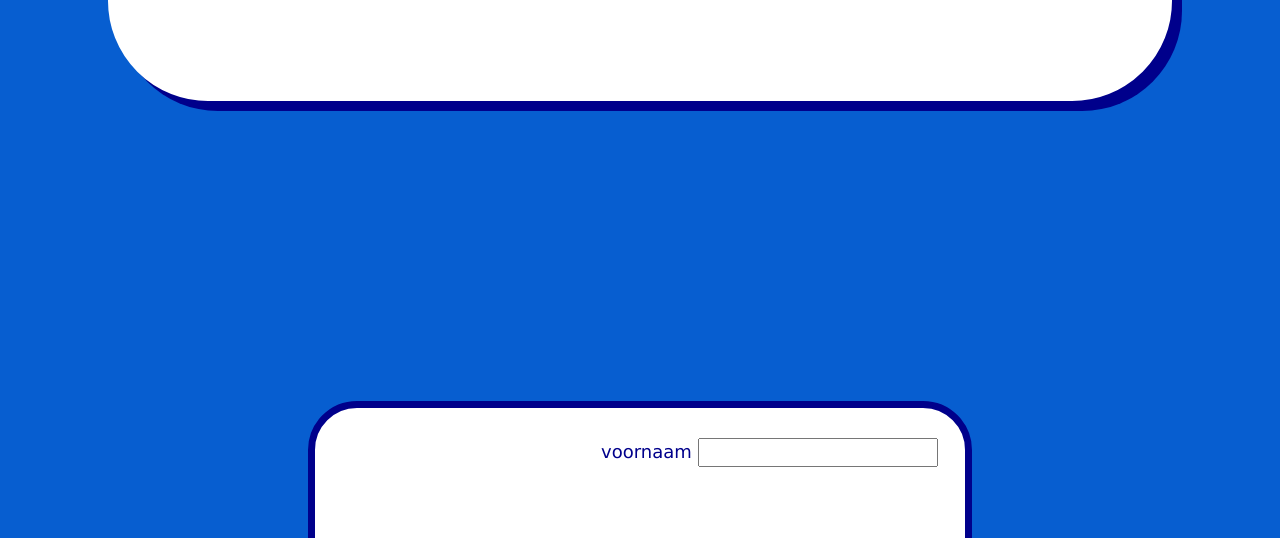
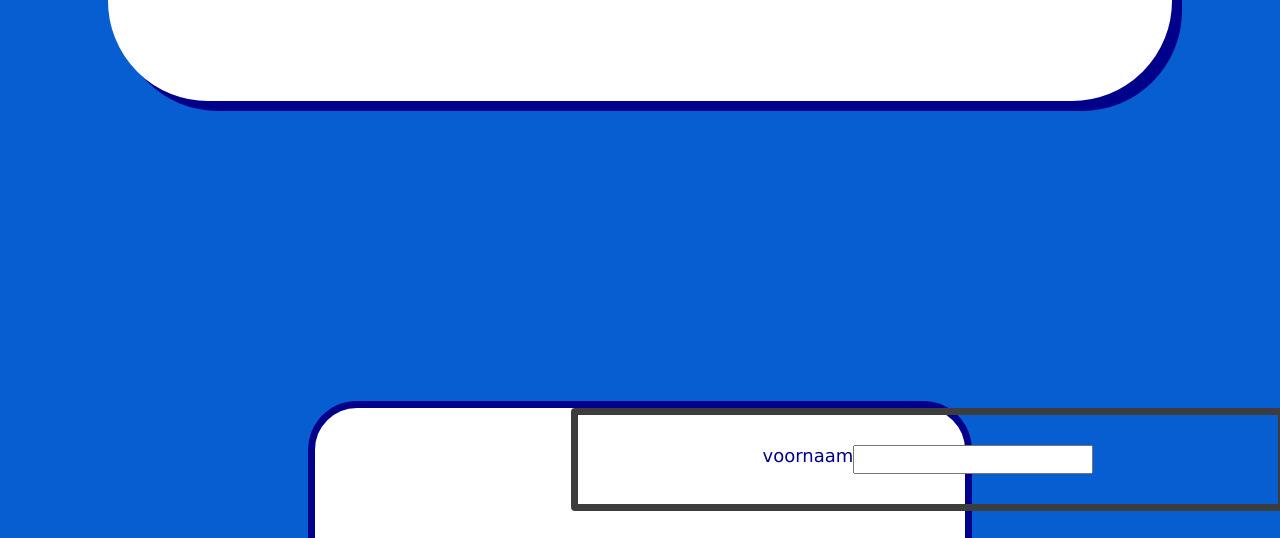
Before and after one commit to Atal09/Portofolie-CLE, a plain HTML site: page contact.html in a window 1280 px wide. Shown: the part 343-881 px from the top of the page. Drawn offline with Linux system fonts and the light colour scheme.

Commit message:
Update contact.css

```diff
--- a/css/contact.css
+++ b/css/contact.css
@@ -105,7 +105,7 @@ p {
     }
   }
 
-#f{
+.f{
     border-radius: 1px;
     border: 7px solid rgb(62, 61, 61);
     border-radius: 4px;
```
